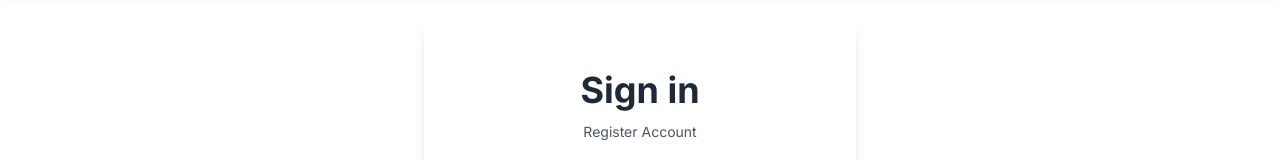
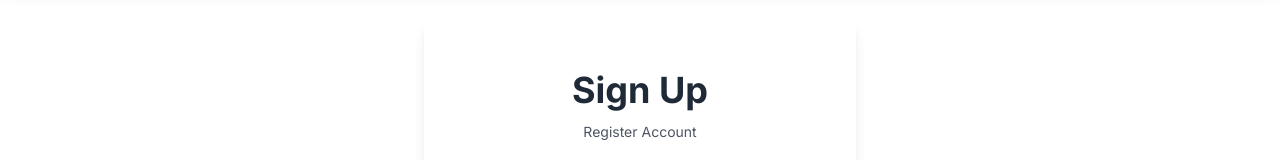
Before and after one commit to wpseemol/mangrove-collection, a Next.js app: page /register in a window 1280 px wide. Shown: the part 140-300 px from the top of the page. Built offline with nearby package versions, Linux system fonts and the light colour scheme.

Commit message:
sing is to amke singup

```diff
--- a/app/Components/RegisterFrom/RegisterFrom.jsx
+++ b/app/Components/RegisterFrom/RegisterFrom.jsx
@@ -5,7 +5,7 @@ export default function RegisterFrom(where) {
     return (
         <div className="flex flex-col sm:max-w-md p-6 rounded-md sm:p-10 bg-white text-gray-800 shadow-lg">
             <div className="mb-8 text-center">
-                <h1 className="my-3 text-4xl font-bold">Sign in</h1>
+                <h1 className="my-3 text-4xl font-bold">Sign Up</h1>
                 <p className="text-sm text-gray-600">Register Account</p>
             </div>
             <form noValidate="" action="" className="space-y-12">
```
